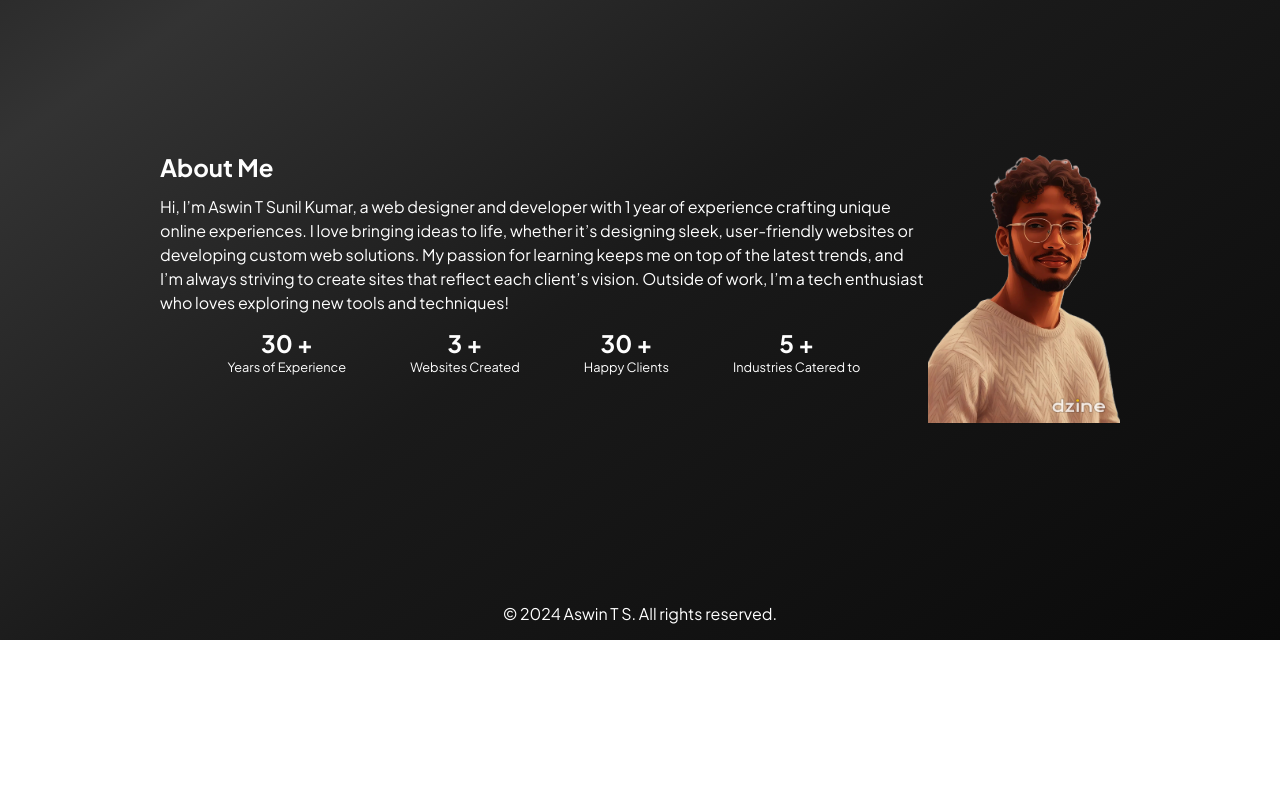
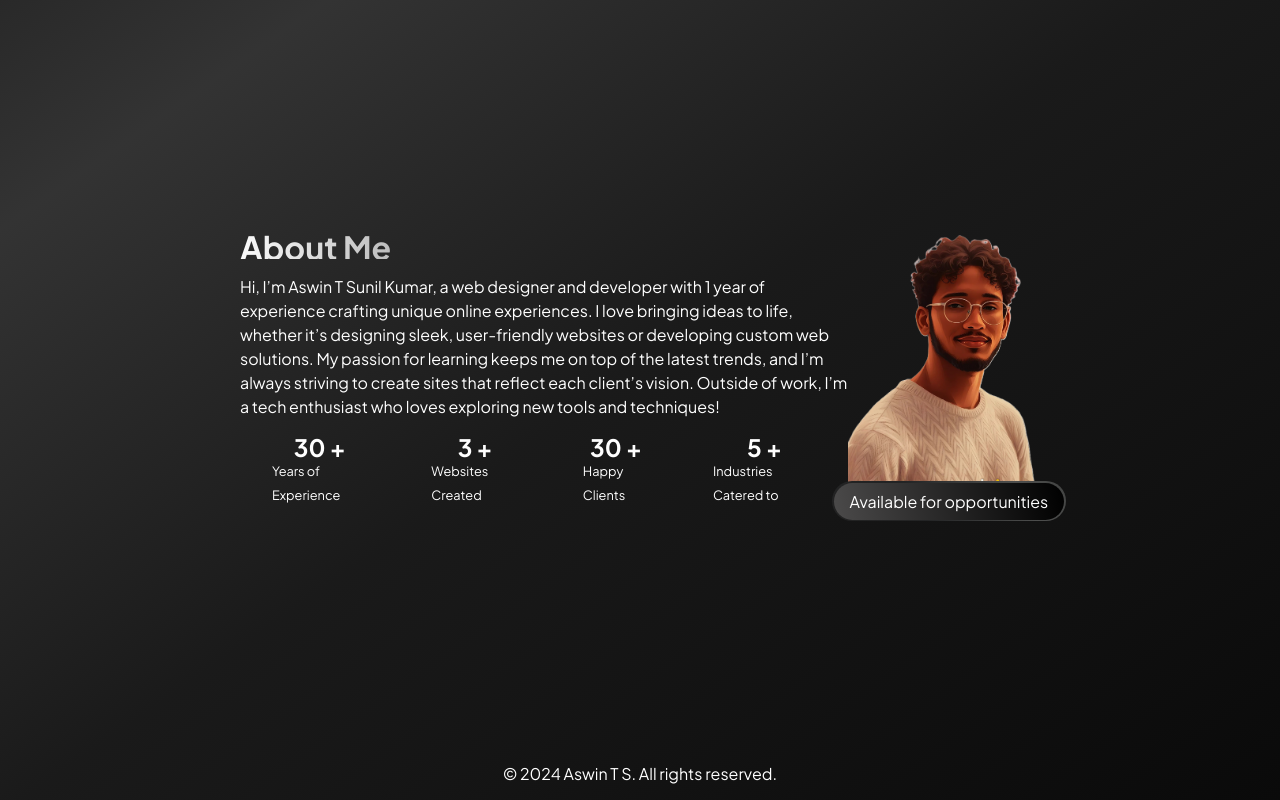
Before and after one commit to shadow-slave/workPortfolio, a plain HTML site: page index.html in a window 1280 px wide. Shown: the part 1237-2037 px from the top of the page. Before the commit the page ends 1877 px from the top, so only its background shows below. Drawn offline with Linux system fonts and the light colour scheme.

Commit message:
Added tag below img

```diff
--- a/index.html
+++ b/index.html
@@ -169,6 +169,7 @@
 
         <div class="about-img">
           <img src="assets/me.png" alt="avatar" />
+          <p class="img-tag tag-gradient-border">Available for opportunities</p>
         </div>
       </div>
     </section>
--- a/style.css
+++ b/style.css
@@ -363,6 +363,9 @@ body {
   #hero h2 {
     font-size: 1.5rem;
   }
+  #hero p{
+    font-size: 1rem;
+  }
 }
 
 @media (min-width: 768px) and (max-width: 1024px) {
@@ -469,28 +472,82 @@ span[data-title]:hover::after,span[data-title]:focus::after{
     height: auto;
     padding: 1rem;
   }
+  .service-card p{
+    font-size: 1.2rem;
+  }
 }
 
 
 
 /* About */
 .about-main{
-  margin: 10rem;
+  margin: 15rem;
   display: flex;
 }
 .about-desc{
   line-height: 1.5rem;
 }
 .about-desc h3{
-  font-size: 1.5rem;
+  font-size: 2rem;
   margin-bottom: 1rem;
+ -webkit-text-fill-color: transparent;
+  background: linear-gradient(90deg, rgb(251, 251, 251), rgb(0, 0, 0));
+  -webkit-background-clip: text;
+  background-clip: text;
 }
 .about-main img{
+  position: relative;
   width: 100%;
   height: auto;
   max-width: 15rem;
   min-width: 12rem;
+  z-index: -2 !important;
 }
+.about-img .img-tag,.about-img .tag-gradient-border{
+  position: absolute;
+  background: linear-gradient(80deg, rgb(75, 74, 74), rgb(0, 0, 0));
+  color: #ffffff;
+  border-radius: 2rem;
+  margin-top: -1.5rem;
+  padding: .5rem 1rem .5rem 1rem;
+  margin-left: -.9rem;
+    --borderWidth: 1.5px;
+}
+
+.about-img .tag-gradient-border:after {
+  content: '';
+  position: absolute;
+  top: calc(-1 * var(--borderWidth));
+  left: calc(-1 * var(--borderWidth));
+  height: calc(100% + var(--borderWidth) * 2);
+  width: calc(100% + var(--borderWidth) * 2);
+  background: linear-gradient(60deg, #31302f, #636262, #131313, #616061, #222222, #232425, #4d4e4d, #383938);
+  border-radius: 2rem;
+  z-index: -1;
+  animation: animatedgradient 3s ease alternate infinite;
+  background-size: 300% 300%;
+  transition: all ease-in-out;
+}
+
+.about-img .tag-gradient-border:hover::after{
+  background: linear-gradient(60deg, #f79533, #f37055, #ef4e7b, #a166ab, #5073b8, #1098ad, #07b39b, #6fba82);
+}
+.about-img .img-tag:hover{
+  color: #f5c2c2;
+}
+
+@keyframes animatedgradient {
+	0% {
+		background-position: 0% 50%;
+	}
+	50% {
+		background-position: 100% 50%;
+	}
+	100% {
+		background-position: 0% 50%;
+	}
+}
+
 .about-desc .years-exp{
   display: flex;
   justify-content: center;
@@ -513,10 +570,10 @@ justify-self: center;  /* font-size: .8rem; */
     justify-content: center;
   }
   .about-main img{
-    width: 15rem;
+    width: 10rem;
   }
   .about-desc h3{
-    font-size: 1.2rem;
+    font-size: 1.5rem;
   }
   .about-desc p{
     font-size: 0.95rem;
@@ -531,6 +588,9 @@ justify-self: center;  /* font-size: .8rem; */
    .about-main {
     margin: 1.5rem 2rem;
   }
+  .about-main p{
+    font-size: 1rem;
+  }
 }
 
 
```
